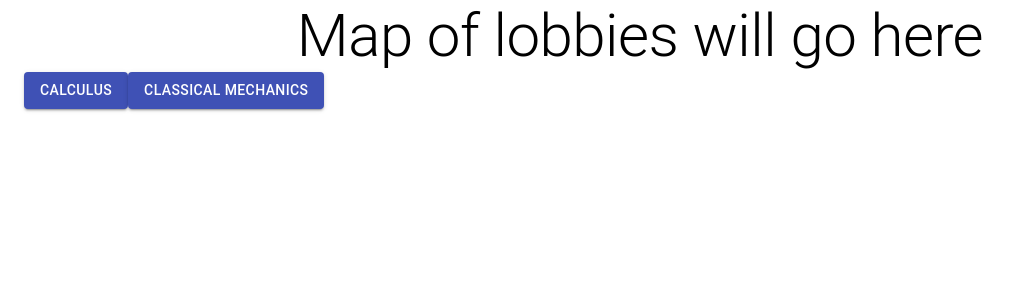
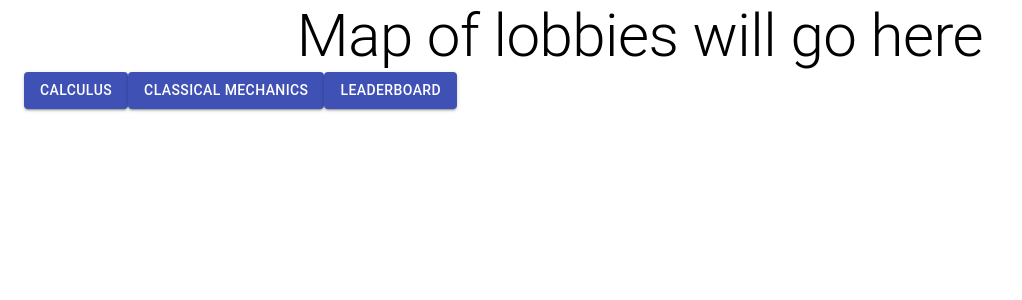
Before and after one commit to CallumFletcher/packhacks-2021, a React (Create React App) app in the folder client/: page /map in a window 1280 px wide. Shown: the top 300 px of the page, without its empty margins (0-1022 px from the left). Built offline with nearby package versions, Linux system fonts and the light colour scheme; no server answers.

Commit message:
added route

```diff
--- a/client/src/pages/Map.js
+++ b/client/src/pages/Map.js
@@ -36,6 +36,15 @@ const Map = (props) => {
       <Button variant="contained" color="primary" onClick={handlePhys}>
         Classical Mechanics
       </Button>
+      <Button
+        variant="contained"
+        color="primary"
+        onClick={() => {
+          history.push("leaderboard");
+        }}
+      >
+        Leaderboard
+      </Button>
     </Container>
   );
 };
```
